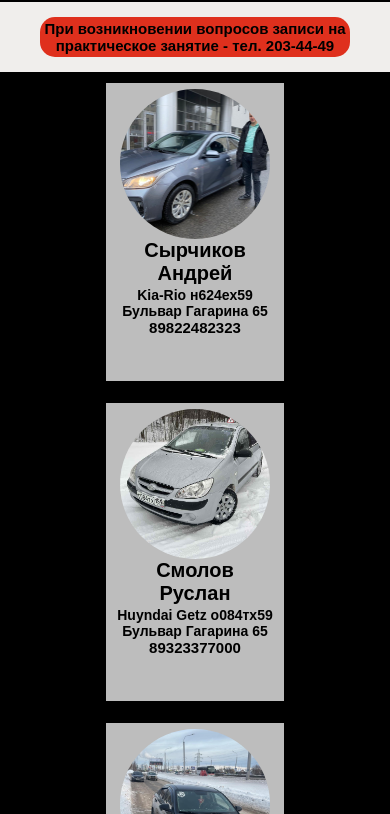
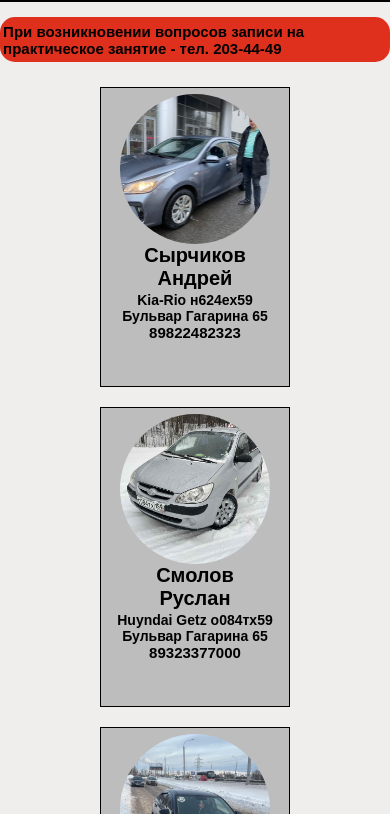
Before and after one commit to Maksimk001/autoscholl, a plain HTML site: page cart.html in a window 390 px wide. Shown: the part 98-912 px from the top of the page. Drawn offline with Linux system fonts and the light colour scheme.

Commit message:
Update style.css

```diff
--- a/assets/css/style.css
+++ b/assets/css/style.css
@@ -196,14 +196,13 @@ div.info {
     font-weight: 600;
 }
 
-@media screen and (max-width: 550px) {
+@media screen and (max-width: 350px) {
     header p{
         width: 35%;
         font-size: 25px;
         text-align: center;
     }
     section.cartAll {
-        background-Color: black;
         width: 100vw;
         height: auto;
         margin: none;
```
